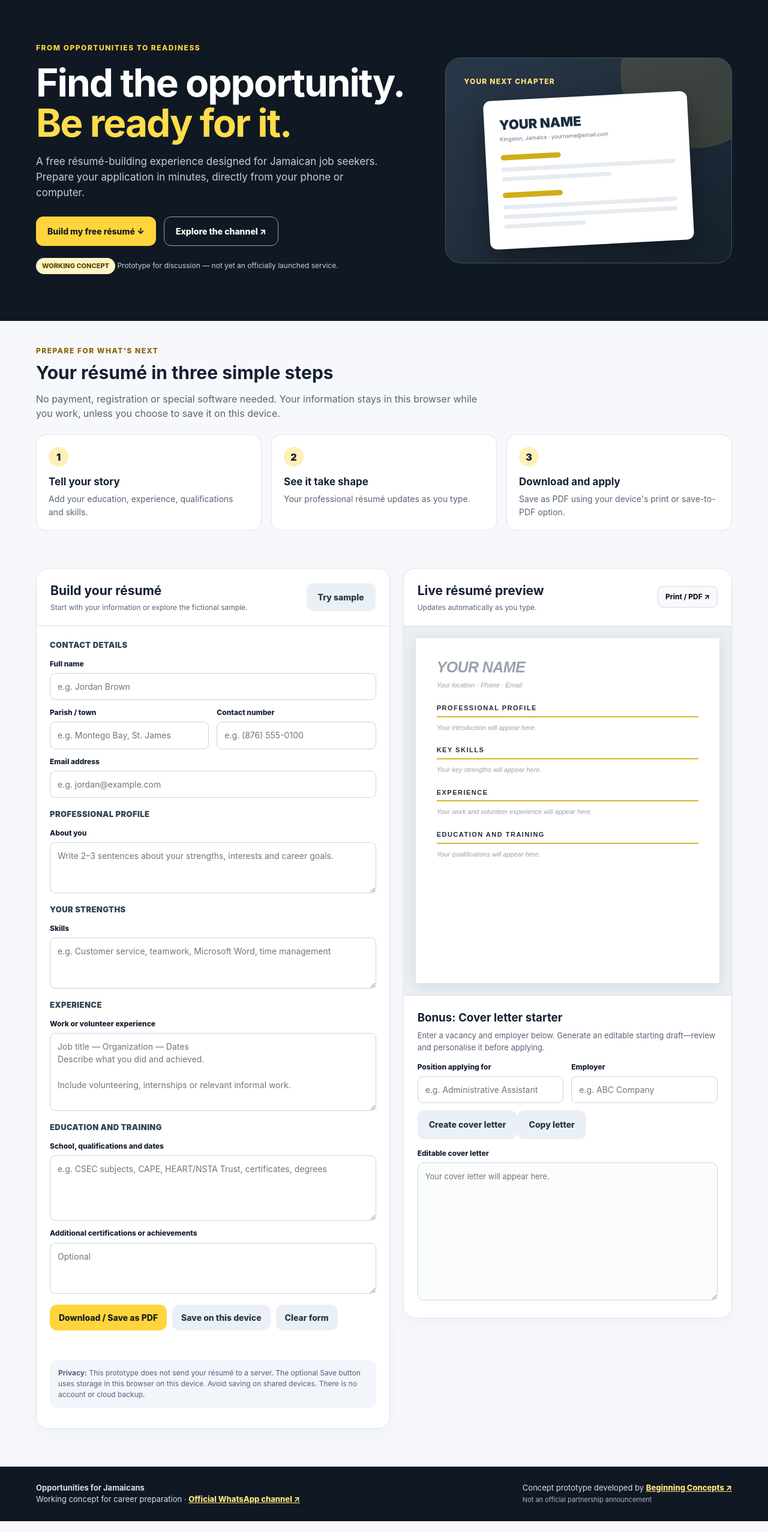
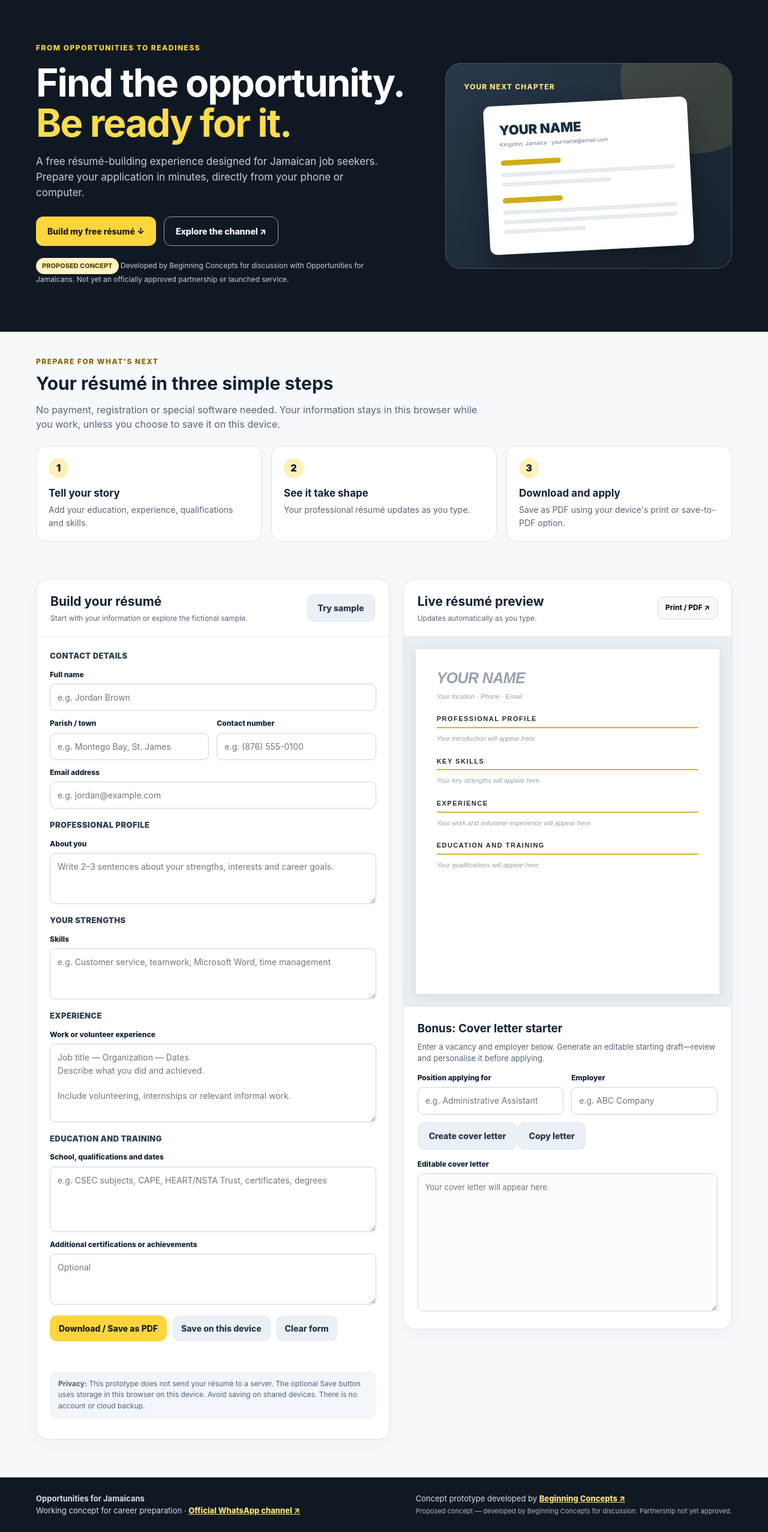
Before and after one commit to beginningconceptsorg-svg/Opportunities-for-Jamaicans, a plain HTML site: page index.html in a window 1280 px wide. Shown: the part 89-2643 px from the top of the page at 60% size. Drawn offline with Linux system fonts and the light colour scheme.

Commit message:
Clarify concept-only status and proposed technology partnership on prototype

```diff
--- a/index.html
+++ b/index.html
@@ -18,7 +18,7 @@
       <a class="brand" href="#home" aria-label="Opportunities for Jamaicans home"><div class="road-sign" aria-hidden="true"><span>OPPORTUNITY<br>JUST AHEAD</span></div><div><strong>Opportunities<br>for Jamaicans</strong><small>Career preparation concept</small></div></a>
       <a class="navlink" href="https://whatsapp.com/channel/0029VbBwdL5JZg48LDSJOY14" target="_blank" rel="noopener noreferrer">WhatsApp Channel ↗</a>
     </nav>
-    <div class="hero" id="home"><div><span class="eyebrow">From opportunities to readiness</span><h1>Find the opportunity.<br><span style="color:#ffdc4c">Be ready for it.</span></h1><p>A free résumé-building experience designed for Jamaican job seekers. Prepare your application in minutes, directly from your phone or computer.</p><div class="hero-actions"><a class="btn btn-gold" href="#builder">Build my free résumé ↓</a><a class="btn btn-outline" href="https://whatsapp.com/channel/0029VbBwdL5JZg48LDSJOY14" target="_blank" rel="noopener noreferrer">Explore the channel ↗</a></div><p style="font-size:12px;margin-top:20px"><span class="concept">WORKING CONCEPT</span> Prototype for discussion — not yet an officially launched service.</p></div><div class="hero-card" aria-hidden="true"><div style="color:#ffe37a;font-weight:800;font-size:12px;letter-spacing:1.2px">YOUR NEXT CHAPTER</div><div class="mini-sheet"><div style="font-weight:900;font-size:22px">YOUR NAME</div><div style="font-size:9px;color:#64748b">Kingston, Jamaica · yourname@email.com</div><div class="sheet-bar"></div><div class="sheet-line"></div><div class="sheet-line short"></div><div class="sheet-bar"></div><div class="sheet-line"></div><div class="sheet-line"></div><div class="sheet-line half"></div></div></div></div>
+    <div class="hero" id="home"><div><span class="eyebrow">From opportunities to readiness</span><h1>Find the opportunity.<br><span style="color:#ffdc4c">Be ready for it.</span></h1><p>A free résumé-building experience designed for Jamaican job seekers. Prepare your application in minutes, directly from your phone or computer.</p><div class="hero-actions"><a class="btn btn-gold" href="#builder">Build my free résumé ↓</a><a class="btn btn-outline" href="https://whatsapp.com/channel/0029VbBwdL5JZg48LDSJOY14" target="_blank" rel="noopener noreferrer">Explore the channel ↗</a></div><p style="font-size:12px;margin-top:20px"><span class="concept">PROPOSED CONCEPT</span> Developed by Beginning Concepts for discussion with Opportunities for Jamaicans. Not yet an officially approved partnership or launched service.</p></div><div class="hero-card" aria-hidden="true"><div style="color:#ffe37a;font-weight:800;font-size:12px;letter-spacing:1.2px">YOUR NEXT CHAPTER</div><div class="mini-sheet"><div style="font-weight:900;font-size:22px">YOUR NAME</div><div style="font-size:9px;color:#64748b">Kingston, Jamaica · yourname@email.com</div><div class="sheet-bar"></div><div class="sheet-line"></div><div class="sheet-line short"></div><div class="sheet-bar"></div><div class="sheet-line"></div><div class="sheet-line"></div><div class="sheet-line half"></div></div></div></div>
   </div>
 </header>
 <main>
@@ -45,7 +45,7 @@
   </section>
 </main>
 <div id="print-only"><article class="resume" id="print-resume"></article></div>
-<footer><div class="container"><div><strong>Opportunities for Jamaicans</strong><br>Working concept for career preparation · <a href="https://whatsapp.com/channel/0029VbBwdL5JZg48LDSJOY14">Official WhatsApp channel ↗</a></div><div>Concept prototype developed by <a href="https://beginningconcepts.org/" target="_blank" rel="noopener noreferrer">Beginning Concepts ↗</a><br><span style="font-size:11px;color:#aab6c3">Not an official partnership announcement</span></div></div></footer>
+<footer><div class="container"><div><strong>Opportunities for Jamaicans</strong><br>Working concept for career preparation · <a href="https://whatsapp.com/channel/0029VbBwdL5JZg48LDSJOY14">Official WhatsApp channel ↗</a></div><div>Concept prototype developed by <a href="https://beginningconcepts.org/" target="_blank" rel="noopener noreferrer">Beginning Concepts ↗</a><br><span style="font-size:11px;color:#aab6c3">Proposed concept — developed by Beginning Concepts for discussion. Partnership not yet approved.</span></div></div></footer>
 <script>
 (function(){
 "use strict";
```
